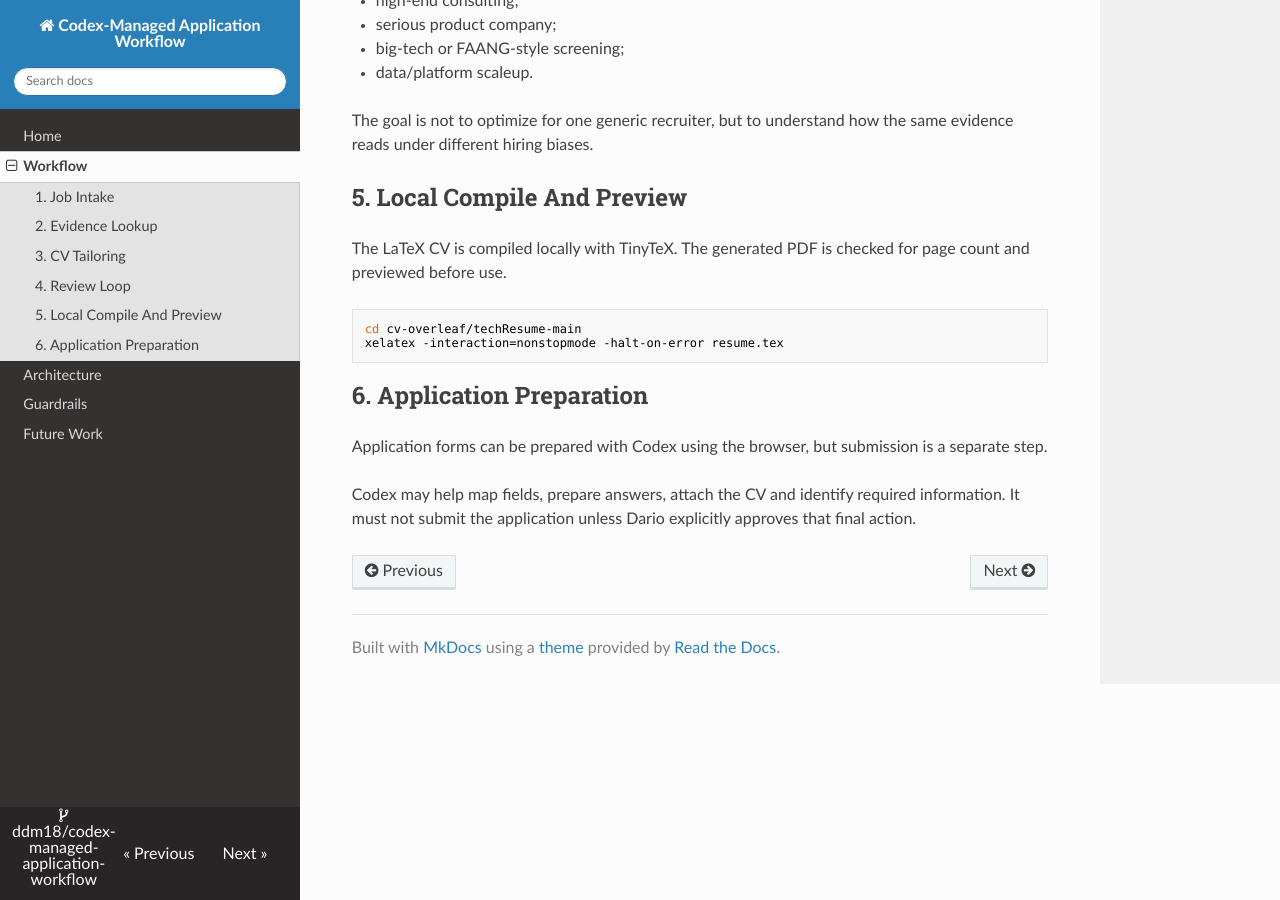
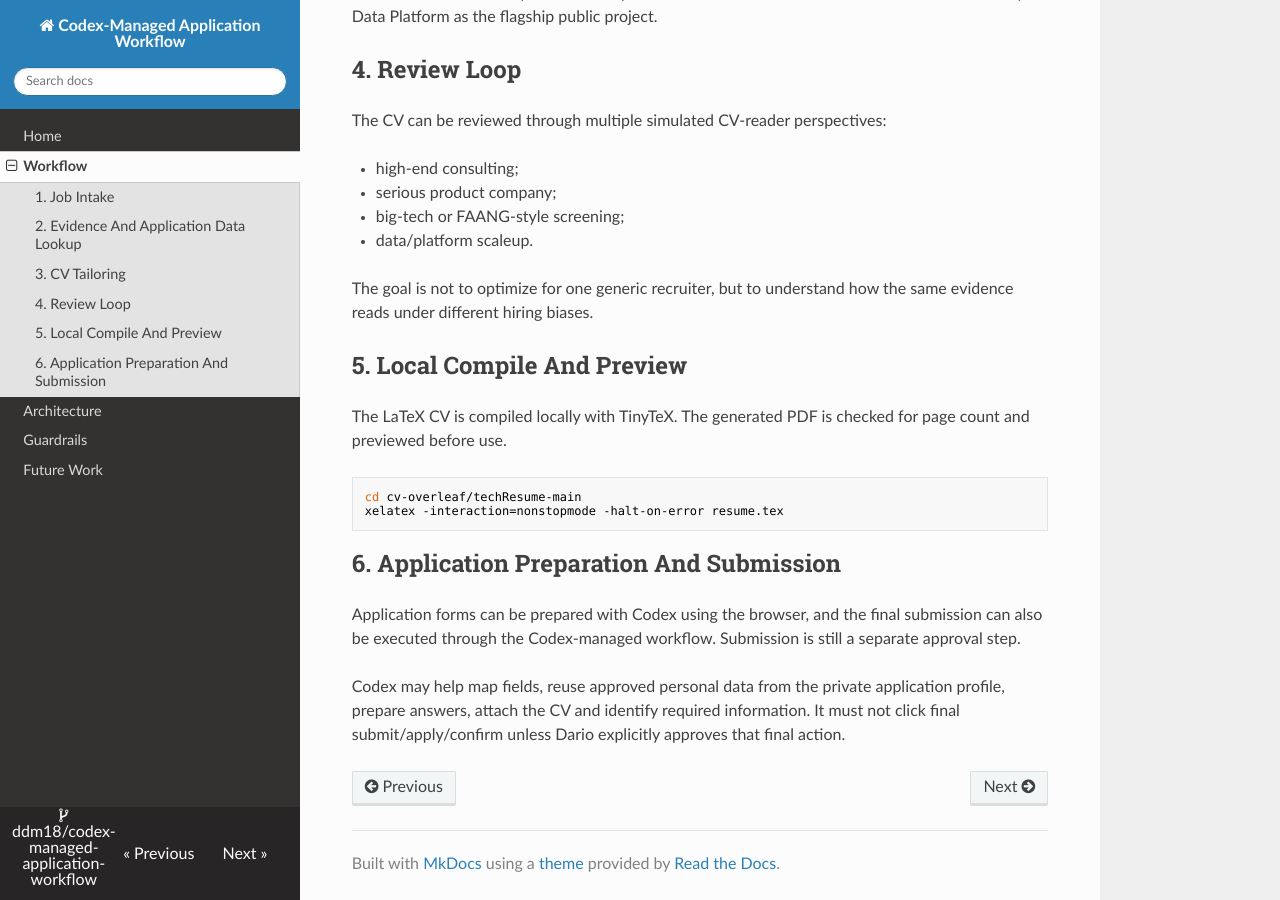
Before and after one commit to ddm18/codex-managed-application-workflow, an MkDocs documentation site: the page built from docs/workflow.md, in a window 1280 px wide and 900 px high, scrolled down 1169 px. Built offline with MkDocs 1.6.1, drawn with Linux system fonts in a browser that asks for light colours; nearby versions of some CDN libraries; some of the changed text lies outside the part shown.

Commit message:
Document human-approved Codex submission workflow

````diff
--- a/docs/workflow.md
+++ b/docs/workflow.md
@@ -17,16 +17,24 @@ applications/
     notes.md
 ```
 
-## 2. Evidence Lookup
+## 2. Evidence And Application Data Lookup
 
 Codex reads the reusable profile inventory before proposing CV changes. The
 inventory stores skills, projects, work evidence, preferences and guardrails
 that may not all belong in the base CV.
 
+Codex can also read a private local Markdown application profile. That file
+accumulates personal details, recurring application answers, work-authorization
+notes and consent rules progressively across applications. It is used to
+prefill forms only after explicit confirmation, especially when data would be
+sent to external ATS pages.
+
 This separates two concerns:
 
 - the CV remains concise and role-specific;
-- the profile inventory remains broad and reusable.
+- the profile inventory remains broad and reusable;
+- recurring personal/form data is stored privately instead of being rediscovered
+  for every application.
 
 ## 3. CV Tailoring
 
@@ -63,11 +71,13 @@ cd cv-overleaf/techResume-main
 xelatex -interaction=nonstopmode -halt-on-error resume.tex
 ```
 
-## 6. Application Preparation
+## 6. Application Preparation And Submission
 
-Application forms can be prepared with Codex using the browser, but submission
-is a separate step.
+Application forms can be prepared with Codex using the browser, and the final
+submission can also be executed through the Codex-managed workflow. Submission
+is still a separate approval step.
 
-Codex may help map fields, prepare answers, attach the CV and identify required
-information. It must not submit the application unless Dario explicitly
-approves that final action.
+Codex may help map fields, reuse approved personal data from the private
+application profile, prepare answers, attach the CV and identify required
+information. It must not click final submit/apply/confirm unless Dario
+explicitly approves that final action.
--- a/mkdocs.yml
+++ b/mkdocs.yml
@@ -1,5 +1,5 @@
 site_name: Codex-Managed Application Workflow
-site_description: Human-approved CV tailoring and application workflow managed through Codex.
+site_description: Human-approved CV tailoring and application submission workflow managed through Codex.
 site_author: Dario Di Mambro
 site_url: https://ddm18.github.io/codex-managed-application-workflow/
 repo_url: https://github.com/ddm18/codex-managed-application-workflow
````
Also changed, not shown: docs/architecture.md (+6 -5 lines), docs/future-work.md (+2 -0 lines), docs/guardrails.md (+9 -2 lines), docs/index.md (+10 -6 lines).
